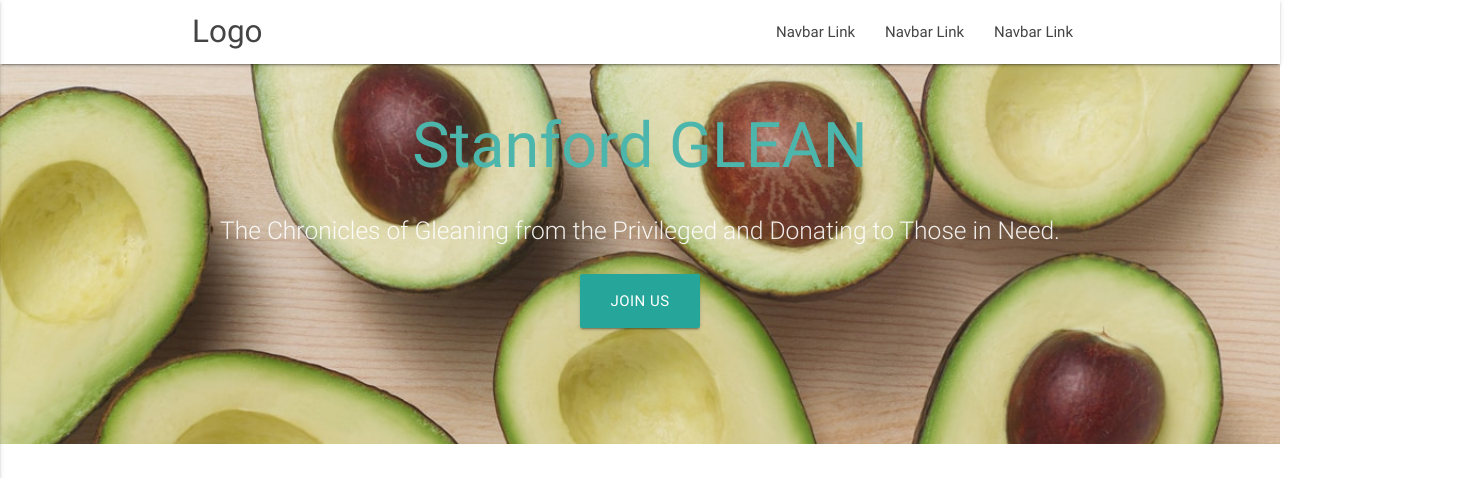
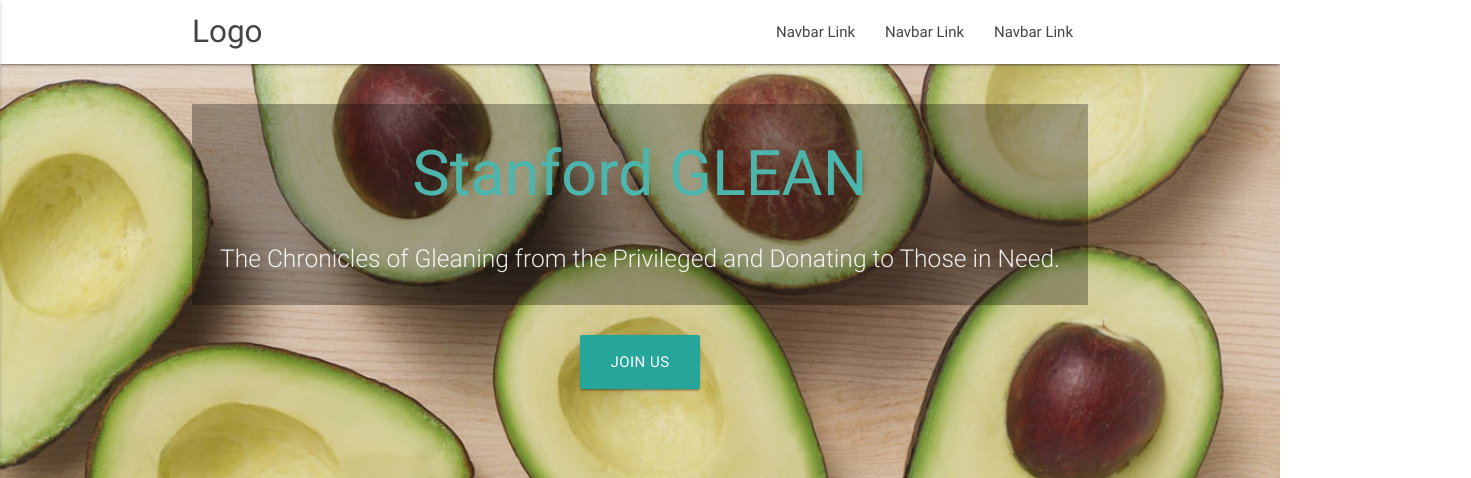
Before and after one commit to natagoh/glean, a plain HTML site: page index.html in a window 1280 px wide. Shown: the top 478 px of the page, 1471 px wide, since content can reach past the window. Drawn offline with nearby package versions, Linux system fonts and the light colour scheme.

Commit message:
pls work

```diff
--- a/css/style.css
+++ b/css/style.css
@@ -49,9 +49,27 @@ footer.page-footer {
   margin: 0;
 }
 
+#frost{
+  background-color:rgba(0,0,0,0.3);
+  padding: 3px 0;
+  margin-top:25px;
+}
+#splash-button{
+  margin-top: 30px;
+}
+.profile-pic{
+  width:70%;
+  display: block;
+  margin: 0 auto;
+}
+
+#index-banner{
+  height:450px;
+}
 /*MAP*/
 #map{
     padding:0;
+    margin:0;
 }
 /*for map to scroll off*/
 .scrolloff {
```
